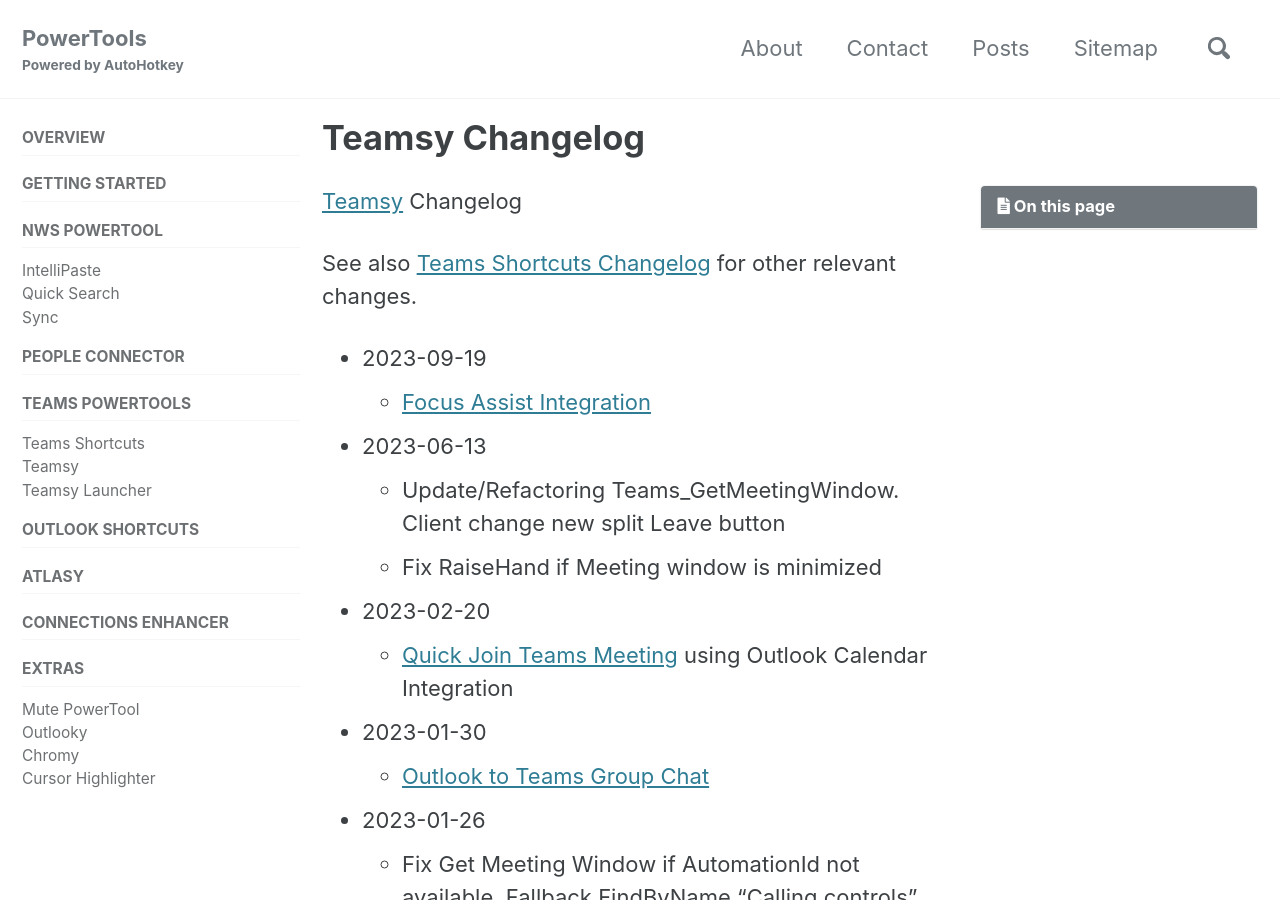
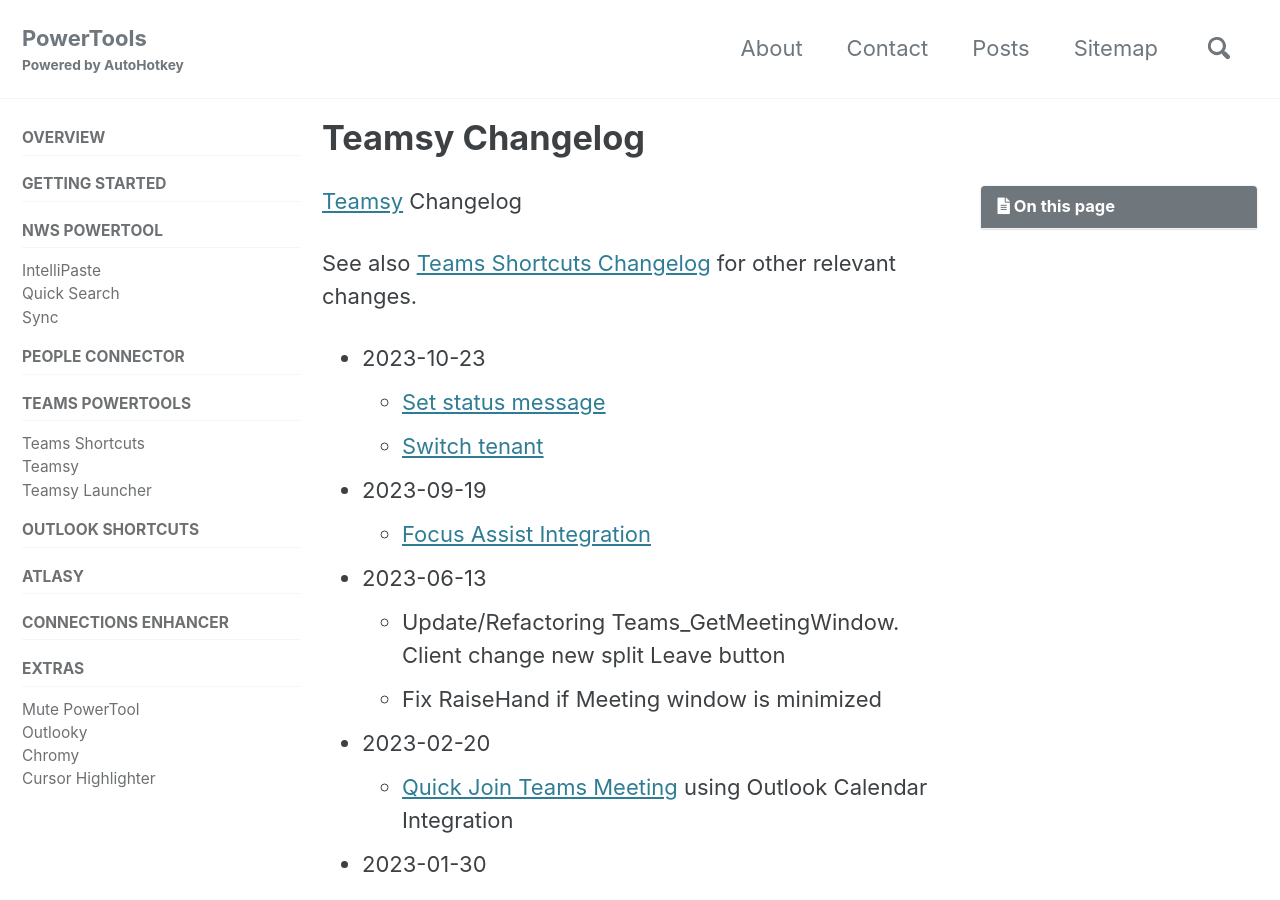
Before and after one commit to tdalon/ahk, a Jekyll site: the page built from docs/_pages/Teamsy-Changelog.md, in a window 1280 px wide and 900 px high. Built offline with Jekyll 4.4.1, drawn with Linux system fonts in a browser that asks for light colours; cached includes are drawn as plain includes; comment, search, counter and statistics services are not loaded.

Commit message:
Teamsy SetStatusMessage SwitchTenant

```diff
--- a/docs/_pages/Teamsy-Changelog.md
+++ b/docs/_pages/Teamsy-Changelog.md
@@ -8,6 +8,9 @@ excerpt: "Release notes for Teamsy and Teamsy Launcher PowerTools."
 
 See also [Teams Shortcuts Changelog](Teams-Shortcuts-Changelog) for other relevant changes.
 
+* 2023-10-23
+  * [Set status message](https://tdalon.blogspot.com/2023/10/teams-set-status-message.html)
+  * [Switch tenant](https://tdalon.blogspot.com/2023/10/teams-switch-tenant.html)
 * 2023-09-19
   *  [Focus Assist Integration](https://tdalon.blogspot.com/2023/09/ahk-focus-assist.html)
 * 2023-06-13
```
Also changed, not shown: 3 other files.
